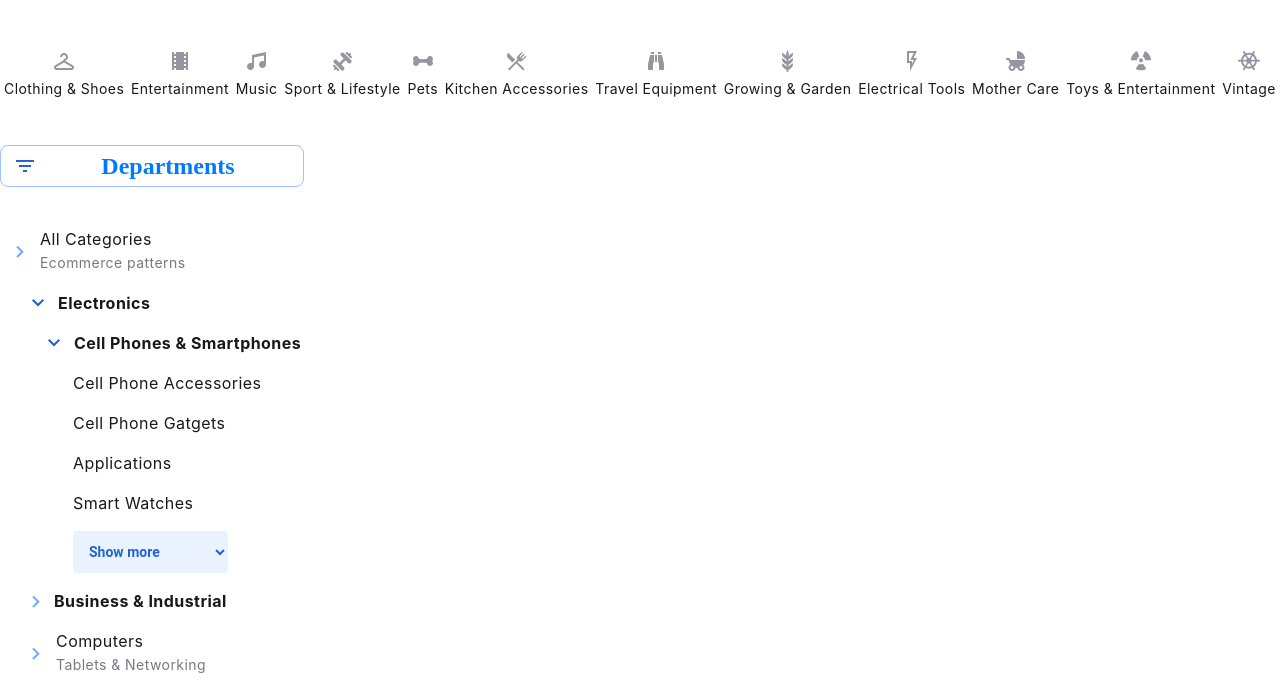
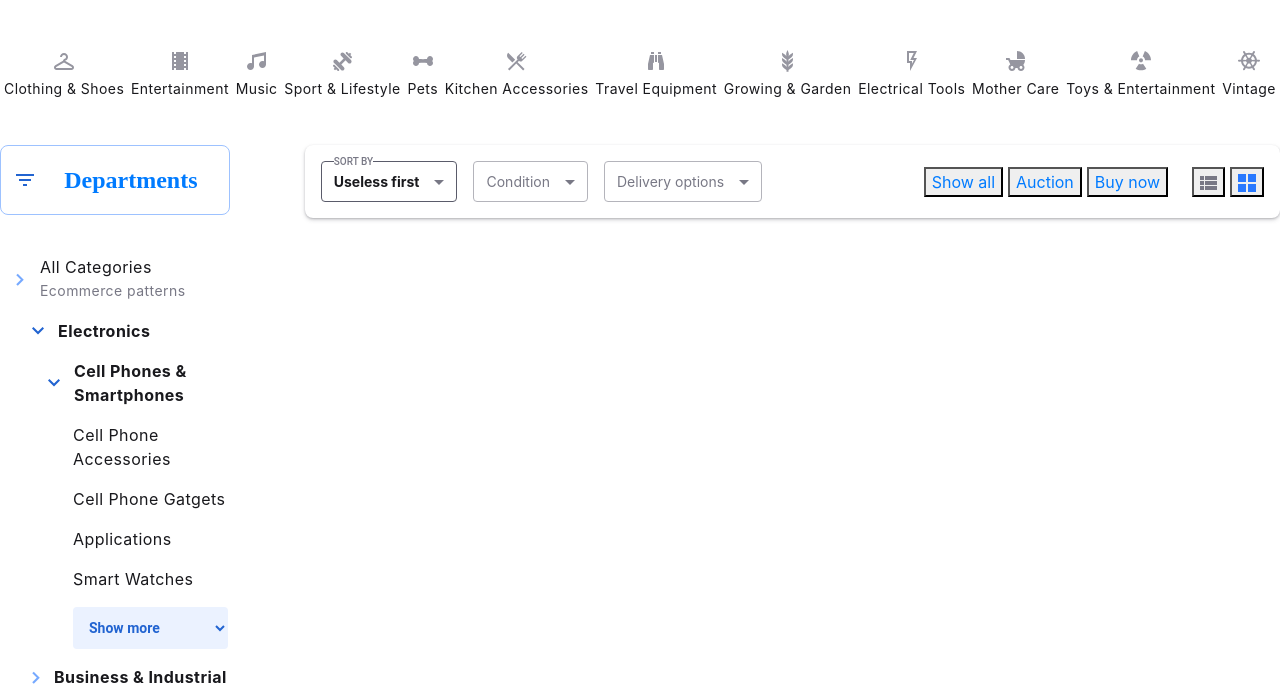
Before and after one commit to AlexandrShvetc/ecomerce, a website: page app/index.html in a window 1280 px wide. Shown: the part 97-789 px from the top of the page. Drawn offline with nearby package versions, Linux system fonts and the light colour scheme; files that its build step writes are made by us from their sources.

Commit message:
added buttons sort and filter pdsnel

```diff
--- a/app/index.html
+++ b/app/index.html
@@ -262,7 +262,30 @@
                 </div>
             </div>
         </div>
-        <div class="content"></div>
+        <div class="content">
+            <div class="head-buttons">
+                <div class="head-buttons-left">
+                    <button class="sort-by"><a href="#">Useless first</a><img src="images/triangle.svg" alt="triangle">
+                            <span class="sort-img">SORT BY</span>
+                    </button>
+                    <button><a href="#">Condition</a><img src="images/triangle.svg" alt="triangle">
+                    </button>
+                    <button><a href="#">Delivery options</a><img src="images/triangle.svg" alt="triangle">
+                    </button>
+                </div>
+                <div class="head-buttons-right">
+                    <div class="sub-left">
+                        <button><a href="#">Show all</a></button>
+                        <button><a href="#">Auction</a></button>
+                        <button><a href="#">Buy now</a></button>
+                    </div>
+                    <div class="sub-right">
+                        <button><a href="#"><img src="images/row.svg" alt="row"></a></button>
+                        <button><a href="#"><img src="images/grid.svg" alt="grid"></a></button>
+                    </div>
+                </div>
+            </div>
+        </div>
     </div>
 </main>
 
--- a/app/scss/style.scss
+++ b/app/scss/style.scss
@@ -174,6 +174,11 @@ header {
     }
   }
 
+  .shop-section {
+    @extend %display-flex;
+    align-items: start;
+  }
+
   .sidebar {
     width: 355px;
     padding: 24px 51px 0 0;
@@ -186,7 +191,7 @@ header {
         weight: bold;
         size: 1.5rem;
       }
-      padding: 8px 20px 8px 52px;
+      padding: 22px 20px 22px 52px;
       background: url("../images/filter.png") no-repeat 15px center;
       border: 1px solid #9DC2FF;
       border-radius: 8px;
@@ -280,11 +285,13 @@ header {
       border: 0;
       background: url("../images/downarrow.svg") no-repeat 95% center;
       text-align: left;
-      a{
+
+      a {
         font-family: Roboto, serif;
         color: #19191D;
       }
     }
+
     .check-box-filter {
       margin-top: 24px;
       padding-top: 8px;
@@ -292,13 +299,16 @@ header {
       padding-bottom: 16px;
       background: url("../images/uparrow.svg") #F7F7FA no-repeat 95% 5%;
       border-radius: 4px;
+
       p {
         font-weight: 700;
         margin-bottom: 4px;
       }
+
       .checkbox {
         margin-top: 14px;
         margin-left: 7px;
+
         label {
           margin-bottom: 0;
           margin-left: 19px;
@@ -306,4 +316,77 @@ header {
       }
     }
   }
+
+  .content {
+    width: 100%;
+    margin-left: 24px;
+    margin-top: 24px;
+    padding: 16px;
+    box-shadow: 0px 1px 2px rgba(58, 58, 68, 0.24), 0px 2px 4px rgba(90, 91, 106, 0.24);
+    border-radius: 8px;
+    border: 0;
+
+    .head-buttons {
+      @extend %display-flex;
+
+      .head-buttons-left {
+        @extend %display-flex;
+        gap: 16px;
+
+        button {
+          padding: 7px 12px;
+          background-color: #FFFFFF;
+          border: 1px solid #B4B4BB;
+          box-sizing: border-box;
+          border-radius: 4px;
+
+          a {
+            color: #787885;
+            font-size: 0.875rem;
+          }
+
+          img {
+            margin-left: 15px;
+          }
+        }
+
+        .sort-by {
+          position: relative;
+          border: 1px solid #5A5B6A;
+
+          a {
+            color: #19191D;
+            font-size: 0.875rem;
+            font-weight: 700;
+          }
+
+          .sort-img {
+            background-color: #FFFFFF;
+            z-index: 2;
+            padding: 0;
+            margin: 0;
+            position: absolute;
+            top: -8px;
+            left: 12px;
+            color: #787885;
+            font: {
+              size: 0.625rem;
+              family: Roboto;
+              weight: 500;
+            };
+            line-height: 1rem;
+          }
+        }
+
+      }
+      .head-buttons-right{
+        @extend %display-flex;
+        gap: 24px;
+      }
+
+
+
+    }
+
+  }
 }
```
Also changed, not shown: app/images/grid.svg (added), app/images/row.svg (added), app/images/sort.png (added), app/images/triangle.svg (added).
